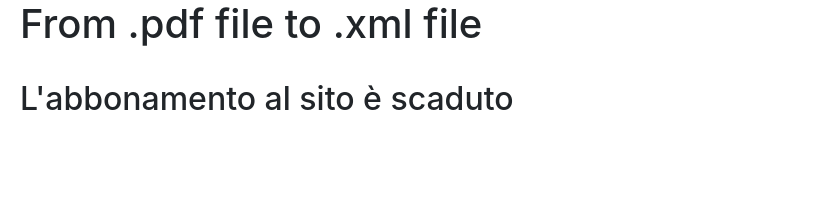
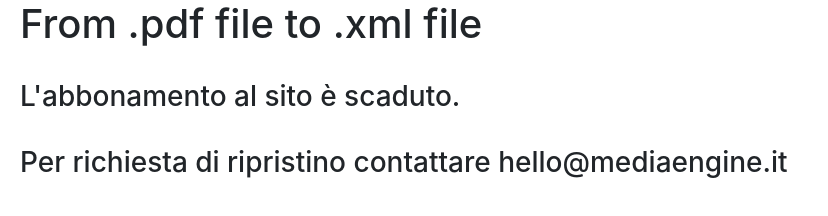
Before and after one commit to luperola/pdftoxml-main, a website: page public/index.html in a window 1280 px wide. Shown: the whole page, without its empty margins (0-828 px from the left). Drawn offline with nearby package versions, Linux system fonts and the light colour scheme.

Commit message:
aggiunto sito

```diff
--- a/public/index.html
+++ b/public/index.html
@@ -26,9 +26,9 @@
     <!-- post the file -->
     <h1 style="padding-left: 20px">From .pdf file to .xml file</h1>
     <br />
-    <h2 style="padding-left: 20px"> L'abbonamento al sito è scaduto </h2>
+    <h3 style="padding-left: 20px"> L'abbonamento al sito è scaduto. </h3>
     <br />
-
+    <h3 style="padding-left: 20px"> Per richiesta di ripristino contattare hello@mediaengine.it</h3>
     <div>
       <!-- <p
         id="instructions"
```
